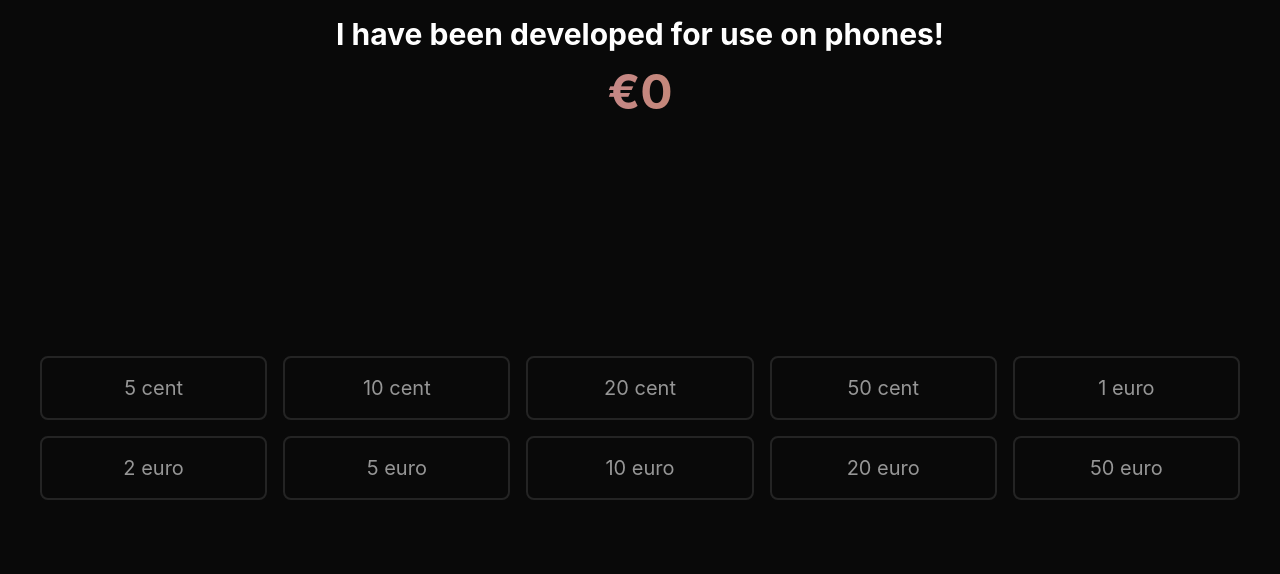
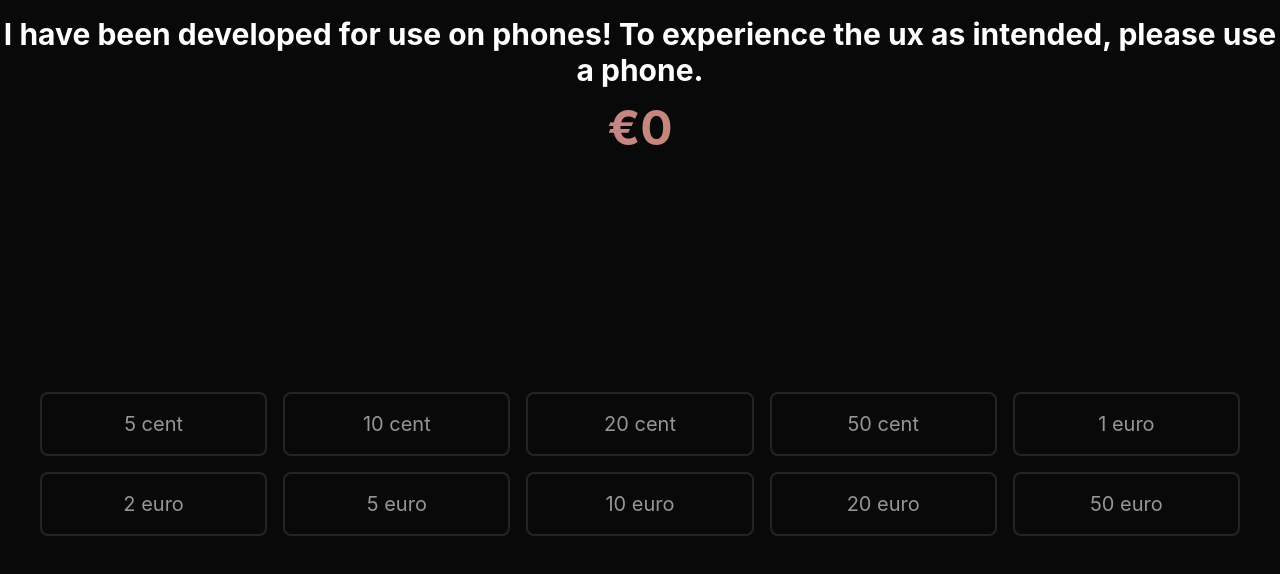
Before and after one commit to Ykingdev/Cashcalc, a React (Create React App) app: page / in a window 1280 px wide. Shown: the top 574 px of the page. Built offline with nearby package versions, Linux system fonts and the light colour scheme.

Commit message:
updated ui

```diff
--- a/src/App.js
+++ b/src/App.js
@@ -29,6 +29,7 @@ function Increment() {
       <div className="calculator p-4">
         <h1 className="text-center text-3xl hidden md:flex justify-center font-bold mb-4">
           I have been developed for use on phones!
+          To experience the ux as intended, please use a phone.
         </h1>
         <p className="text-center mt-4 text-5xl font-bold  text-transparent  bg-clip-text bg-gradient-to-r from-purple-400 to-yellow-600"
 >€{count}</p>
@@ -60,7 +61,7 @@ function Increment() {
 
 function App() {
   return (
-    <div className="App bg-[#090909] h-screen flex justify-center w-screen text-white">
+    <div className="App bg-[#090909] h-screen flex justify-center w-screen  text-white">
       <Increment />
     </div>
   );
```
